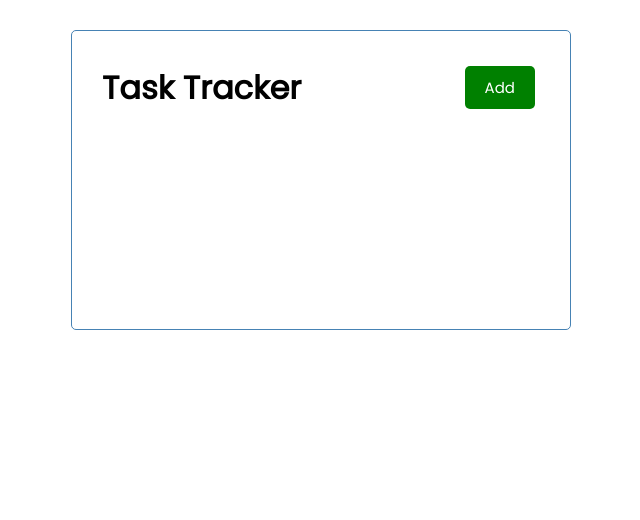
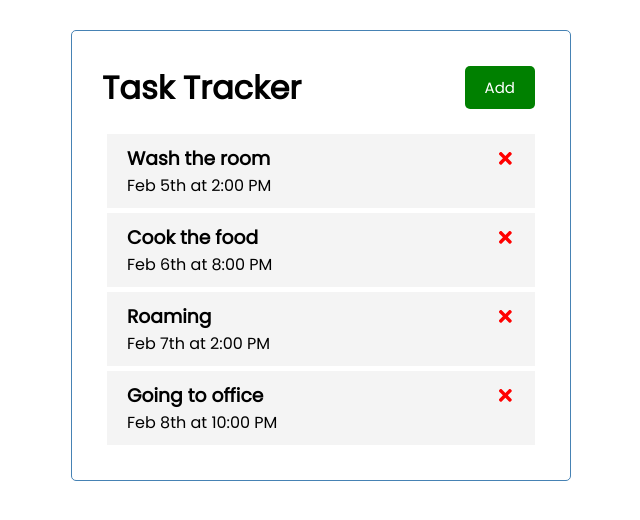
Before and after one commit to jitendragangwar123/ReactJs-Tutorial, a React (Create React App) app: page / in a window 1280 px wide. Shown: the top 520 px of the page, without its empty margins (319-959 px from the left). Built offline with nearby package versions, Linux system fonts and the light colour scheme.

Commit message:
Task.js added

```diff
--- a/package.json
+++ b/package.json
@@ -8,6 +8,7 @@
     "@testing-library/user-event": "^13.5.0",
     "react": "^18.2.0",
     "react-dom": "^18.2.0",
+    "react-icons": "^4.7.1",
     "react-scripts": "5.0.1",
     "web-vitals": "^2.1.4"
   },
--- a/src/App.js
+++ b/src/App.js
@@ -1,10 +1,48 @@
+import { useState } from "react"
 import Header from "./components/Header";
+import Tasks from "./components/Tasks";
 function App() {
+  const [tasks,setTasks]=useState([
+    {
+      id:1,
+      text:'Wash the room',
+      day:'Feb 5th at 2:00 PM',
+      reminder:true,
+   },
+   {
+       id:2,
+       text:'Cook the food',
+       day:'Feb 6th at 8:00 PM',
+       reminder:true,
+    },
+   {
+       id:3,
+       text:'Roaming',
+       day:'Feb 7th at 2:00 PM',
+       reminder:false,
+    },
+    {
+       id:4,
+       text:'Going to office',
+       day:'Feb 8th at 10:00 PM',
+       reminder:true,
+    },
+  ])
+
+  //Delete Task
+  const deleteTask=(id)=>{
+    setTasks(tasks.filter((task)=>task.id!==id))
+  }
   return (
     <div className="container">
       <Header/>
+      {tasks.length>0 ?(
+      <Tasks tasks={tasks} onDelete={deleteTask}/>
+      ):(
+        'No Tasks to Show'
+        )}
     </div>
-  );
+  )
 }
 
 export default App;
--- a/src/components/Header.js
+++ b/src/components/Header.js
@@ -27,7 +27,4 @@ Header.defaultProps={
 Header.propTypes={
   title: PropTypes.string.isRequired,
 }
-
-
-
 export default Header
--- /dev/null
+++ b/src/components/Task.js
@@ -0,0 +1,14 @@
+import {FaTimes} from 'react-icons/fa'
+
+const Task = ({task,onDelete}) => {
+  return (
+    <div className="task">
+      <h3>{task.text}<FaTimes style={{color:'red',cursor:'pointer'}}
+      onClick={()=>onDelete(task.id)}/>
+      </h3>
+      <p>{task.day}</p>
+    </div>
+  )
+}
+
+export default Task
--- /dev/null
+++ b/src/components/Tasks.js
@@ -0,0 +1,12 @@
+import Task from "./Task"
+const Tasks = ({tasks,onDelete}) => {
+    return (
+      <>
+        {tasks.map((task)=>(
+        <Task key={task.id} task={task} onDelete={onDelete}/>
+        ))}
+      </>
+    )
+}
+
+export default Tasks
```
Also changed, not shown: 1 other file (tests, documents, lock files or other folders).
